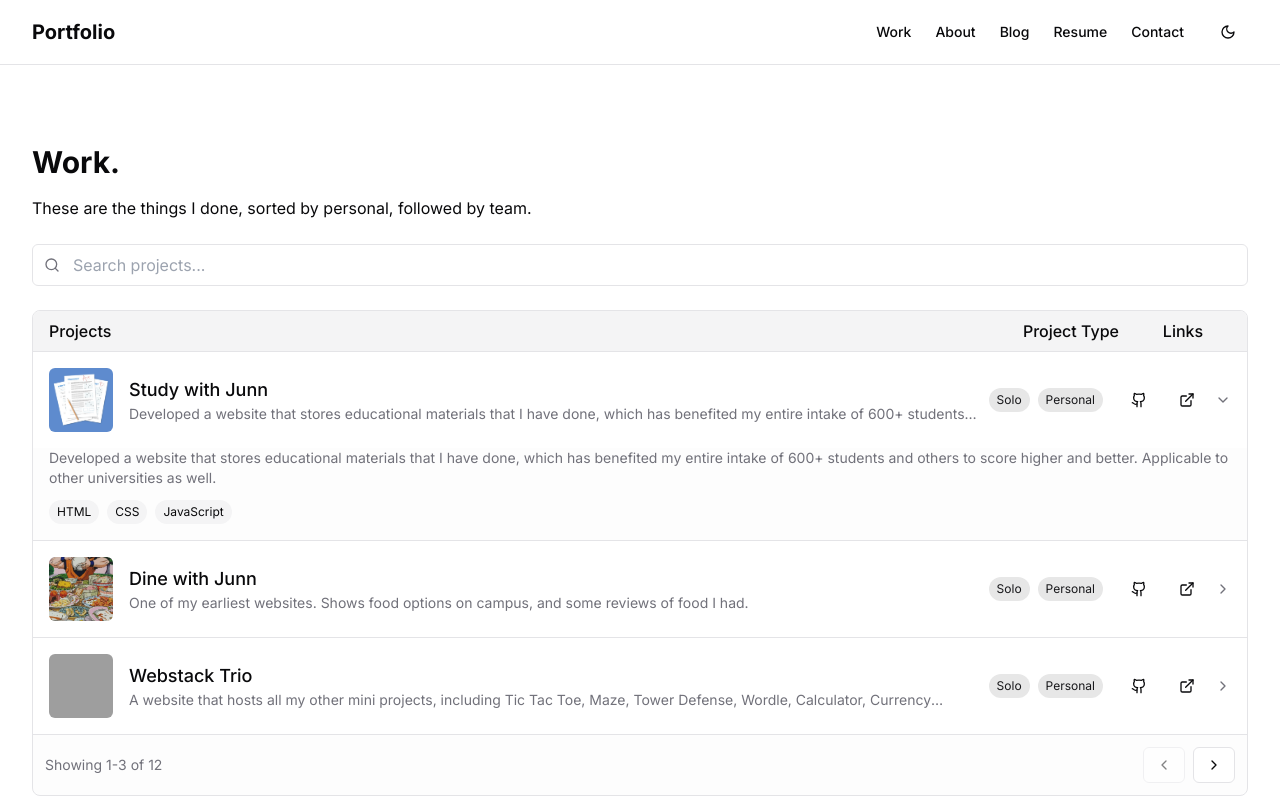
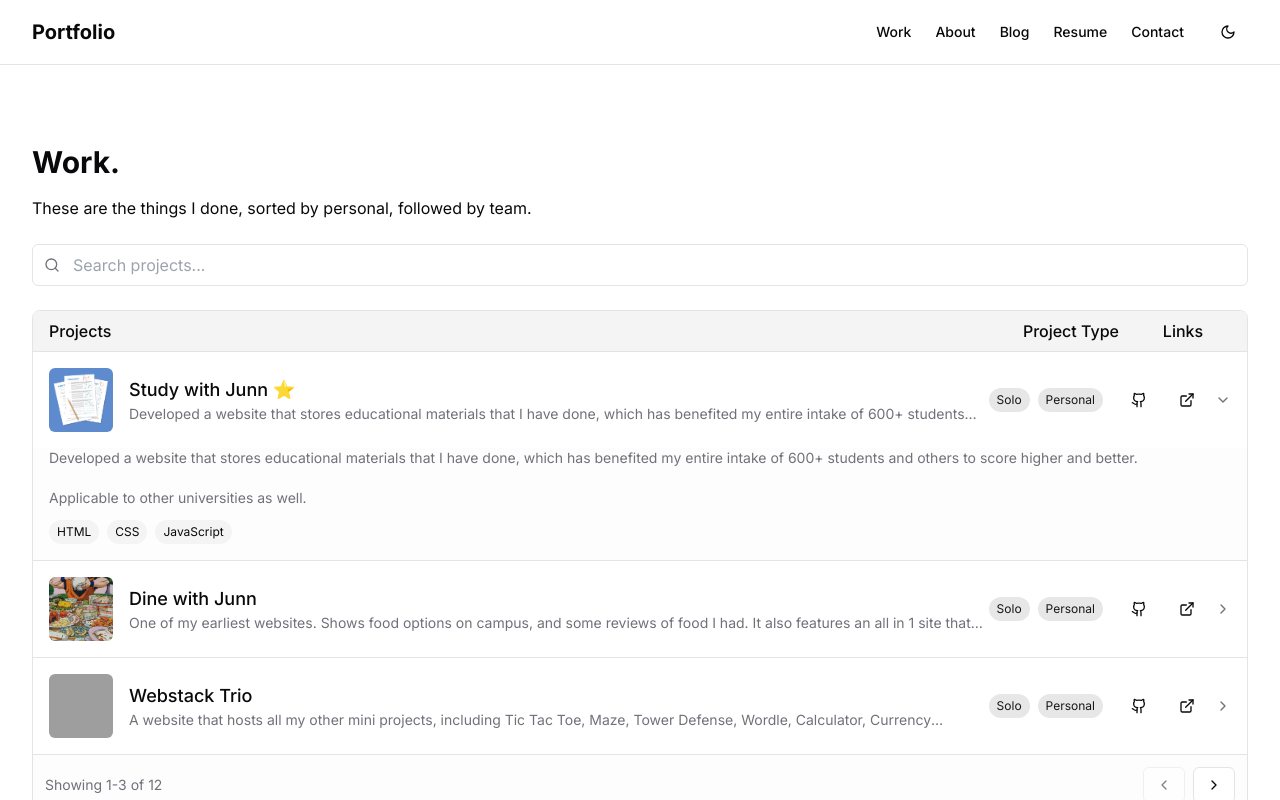
Before and after one commit to lordjunn/portfolio, a Next.js app: page / in a window 1280 px wide. Both pictures are taken after a click on the element 640 px from the left and 869 px from the top of the page. Shown: the part 469-1269 px from the top of the page. Built offline with nearby package versions, Linux system fonts and the light colour scheme; grey boxes are pictures that could not be loaded.

Commit message:
testing new work.tsx formatting

```diff
--- a/components/work.tsx
+++ b/components/work.tsx
@@ -34,9 +34,11 @@ interface Project {
 const projects: Project[] = [
   {
     id: 1,
-    title: "Study with Junn",
+    title: "Study with Junn ⭐",
     description:
-      "Developed a website that stores educational materials that I have done, which has benefited my entire intake of 600+ students and others to score higher and better. Applicable to other universities as well.",
+      `Developed a website that stores educational materials that I have done, which has benefited my entire intake of 600+ students and others to score higher and better.
+
+      Applicable to other universities as well.`,
     image:
       "/Work/Exams.jpg",
     tags: ["HTML", "CSS", "JavaScript"],
@@ -47,10 +49,12 @@ const projects: Project[] = [
   {
     id: 2,
     title: "Dine with Junn",
-    description: "One of my earliest websites. Shows food options on campus, and some reviews of food I had.",
+    description:
+      `One of my earliest websites. Shows food options on campus, and some reviews of food I had.
+      It also features an all in 1 site that has all the food I ate through an extracted .csv file.`,
     image:
       "/Work/Food.png",
-    tags: ["HTML", "CSS", "JavaScript"],
+    tags: ["HTML", "CSS", "JavaScript", "CSV"],
     projectType: ["Solo", "Personal"],
     github: "https://github.com/LordJunn/Food-MMU",
     website: "https://lordjunn.github.io/Food-MMU/",
@@ -145,7 +149,7 @@ const projects: Project[] = [
     id: 11,
     title: "iKun Music",
     description:
-      `Contributed to a group of 3 to create a music sharing web app, includes roles such as User, Artist & Admin.<br>
+      `Contributed to a group of 3 to create a music sharing web app, includes roles such as User, Artist & Admin.
       Currently being hosted on pythonanywhere.`,
     image: "/Work/iKun.png",
     tags: ["Flask", "SQLite", "PythonAnywhere"],
@@ -157,7 +161,10 @@ const projects: Project[] = [
     id: 12,
     title: "CPU Scheduling Algorithm Simulator",
     description:
-      `Contributed to a group of 4 to create a CPU Scheduler Algorithm Simulator that simulates algorithms such as Round Robin, (Non) Preemptive Priority and FCFS.
+      `Contributed to a group of 4 to create a CPU Scheduler Algorithm Simulator that simulates algorithms such as:
+      -Round Robin,
+      -(Non) Preemptive Priority, both of them, and
+      -FCFS.
 
       Despite the Github says otherwise, I contributed to the Preemptive Priority.`,
     image: "/placeholder.svg?height=400&width=400",
@@ -314,8 +321,8 @@ export default function Work() {
                           </span>
                         ))}
                       </div>
-                      <p className="text-sm text-muted-foreground mb-3">{project.description}</p>
-                      {/* Tech stack tags now appear below the description */}
+                      <p className="text-sm text-muted-foreground mb-3 whitespace-pre-line">{project.description}</p>
+                      {/* Tech stack tags now appear below the description EDIT: whitespace-pre-line is new, remove if no likey */}
                       <div className="flex flex-wrap gap-2 mt-2">
                         {project.tags.map((tag) => (
                           <span key={tag} className="bg-muted px-2 py-1 rounded-full text-xs">
```
Also changed, not shown: content/blog/setting-up-portfolio-website.md (+4 -0 lines), content/blog/using-r-studio.md (+3 -11 lines), public/portfolio-preview.png (added).
